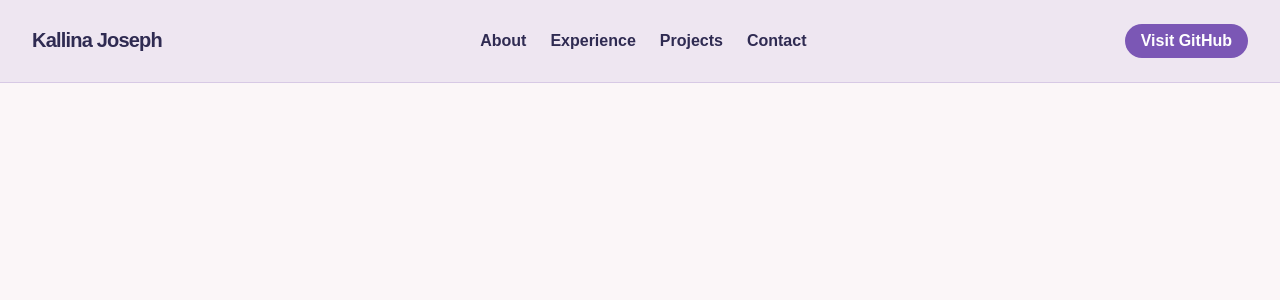
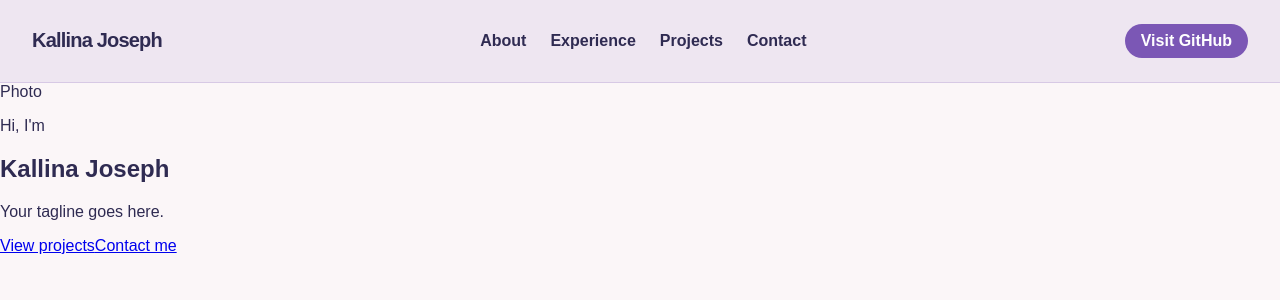
Before and after one commit to Kallina-source/portfolio-site, a React (Vite) app: page / in a window 1280 px wide. Shown: the top 300 px of the page. Built offline with nearby package versions, Linux system fonts and the light colour scheme.

Commit message:
Add hero section structure

```diff
--- a/src/App.jsx
+++ b/src/App.jsx
@@ -1,7 +1,15 @@
 import Navbar from './components/Navbar'
+import Hero from './components/Hero'
 
 function App() {
-  return <Navbar />
+  return (
+    <>
+      <Navbar />
+      <main>
+        <Hero />
+      </main>
+    </>
+  )
 }
 
 export default App
--- /dev/null
+++ b/src/components/hero.jsx
@@ -0,0 +1,17 @@
+export default function Hero() {
+    return (
+        <section id="home" className="hero">
+        <div className="hero-photo"> Photo </div>
+
+         <div className="hero-text">
+        <p className="hero-hello">Hi, I'm</p>
+        <h1>Kallina Joseph</h1>
+        <p className="hero-tagline">Your tagline goes here.</p>
+        <div className="hero-buttons">
+          <a href="#projects" className="btn">View projects</a>
+          <a href="#contact" className="btn-outline">Contact me</a>
+        </div>
+      </div>
+        </section>
+    )
+}
```
